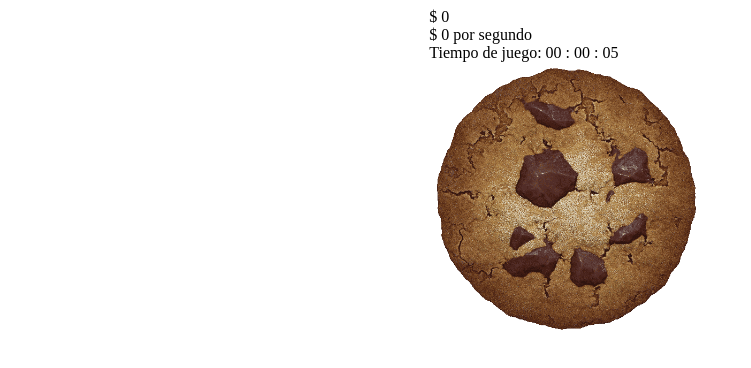
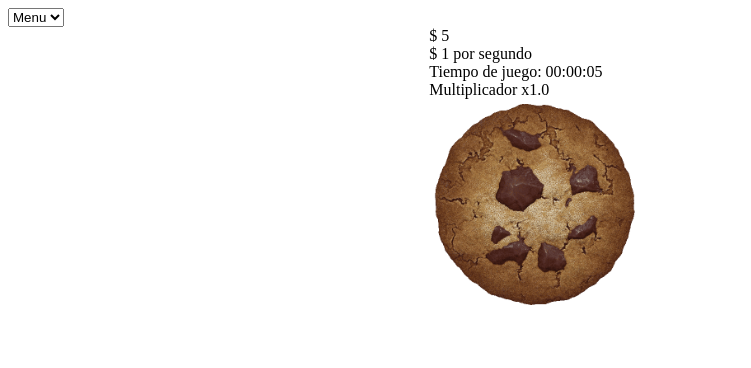
Before and after one commit to BlasParedes/Clicker, a plain HTML site: page index.html in a window 1280 px wide. Shown: the whole page, without its empty margins (0-751 px from the left). Drawn offline with Linux system fonts and the light colour scheme.

Commit message:
Add files via upload

```diff
--- a/index.html
+++ b/index.html
@@ -14,11 +14,17 @@
 </div>
 
 <div id="principal">
-	<div id="izquierda"></div>
+	<div id="izquierda">
+		<select>
+			<option><button>Menu</button></option>
+		</select>
+
+	</div>
 	<div id="centro">
 		<div id="dinero">$ 0</div>
 		<div id="cps"></div>
 		<div id="tiempo"></div>
+		<div id="racha"></div>
 		<div id="galleta">
 		</div>
 	</div>
--- a/main.js
+++ b/main.js
@@ -5,21 +5,52 @@ function getID(elemento){ return document.getElementById(elemento); }
 function time(inicio){
 	var str='';
 	var ahora = new Date().getTime()/1000;
-	str+= (Math.floor((ahora - inicio)/3600)<10? '0':'') + Math.floor((ahora - inicio)/3600) + ' : ';
-	str+= (Math.floor((ahora - inicio)/60)<10? '0':'') + Math.floor((ahora - inicio)/60) + ' : ';
-	str+= (Math.floor((ahora - inicio))<10? '0':'') + Math.floor((ahora - inicio));
+	if (ahora < inicio) {
+		alert("trampa");
+	}
+	var segundos = ahora - inicio;
+	var minutos= segundos/60;
+	var horas=minutos/60;
+	do{
+		do{
+			if(segundos%60===0){
+				minutos++;
+			}
+			if(segundos>=60){
+				segundos-=60;
+			}
+		}while(segundos>=60);
+		if(minutos%60===0){
+			horas++;
+		}
+		if(minutos>=60){
+			minutos-=60;
+		}
+	}while(minutos>=60);
+
+	str+= (Math.floor(horas)<10? '0':'') + Math.floor(horas) + ':';
+	str+= (Math.floor(minutos)<10? '0':'') + Math.floor(minutos) + ':';
+	str+= (Math.floor(segundos)<10? '0':'') + Math.floor(segundos);
 
 	return str;
 }
+
+
 // Game: objeto/función principal del juego
 // Equipo: rubro seleccionado por el usuario
 // por los momentos galleta
 function Game(equipo){
+	var activo;
 	var equipo = equipo;
 	var dineroActual = 0;
 	var dineroTotal = 0;
-	var cps = 0;
+	var cps = 1;
+	var cpsActual;
 	var tiempo = new Date().getTime()/1000;
+	var actual;
+	var pasado;
+	var racha = 1;
+	activo=actual=tiempo;
 	getID(equipo).innerHTML = "<img id='producto' src='img/perfectCookie.png'>"; //colocar este src dinámico cuando se incluyan los otros rubros
 	getID(equipo).onclick=function(){clickNormal()};
 
@@ -27,21 +58,50 @@ function Game(equipo){
 	function actualizarDinero(){
 		getID("dinero").innerHTML = '$ '+ Math.floor(dineroActual);
 		getID("cps").innerHTML = '$ ' + cps + ' por segundo';
+		getID("racha").innerHTML = 'Multiplicador x' + racha.toFixed(1);
 	}
 	//Click Normal incrementa en 1 (por los momentos) la cantidad de dinero
 	function clickNormal(){
 		dineroTotal+=1;
 		dineroActual+=1;
+		activo=new Date().getTime()/1000;
 		actualizarDinero();
 	}
 
+	//Jugador activo determina si han pasado 5 minutos desde la ultima vez que se le dio click
+	function jugadorActivo(){
+		var tiempoActual = new Date().getTime()/1000;
+		return (tiempoActual-activo)<=300;
+	}
+
+	function tiempoCorrecto(){ //arreglar
+		return Math.floor(actual)-Math.floor(pasado) === 1;
+	}
+
+	function incrementarRacha(incremento=0.1){
+		racha+=incremento;
+
+	}
 	//Ciclo principal del juego
 	function cicloPrincipal(){
-		dineroTotal+=cps;
-		dineroActual+=cps;
+		pasado=actual;
+		actual=new Date().getTime()/1000;
+		//Se actualiza cada segundo (temporal)
+		if( Math.floor(actual-tiempo)%300===0 && Math.floor(actual-tiempo) !== 0){
+			incrementarRacha();
+		}
 		actualizarDinero();
 		getID("tiempo").innerHTML = "Tiempo de juego: " + time(tiempo);
-		//Se actualiza cada segundo (temporal)
+		cpsActual = cps*racha.toFixed(1);
+		dineroTotal += cpsActual;
+		dineroActual += cpsActual;
+		pasado = new Date().getTime()/1000;
+
+		if( jugadorActivo() === false ){
+			alert('jugador inactivo');//reiniciar juegoS
+		}
+		//alert(Math.floor(actual-tiempo));
+
 		setTimeout(cicloPrincipal,1000);
 	}
 
--- a/style.css
+++ b/style.css
@@ -25,8 +25,8 @@
 
 
 #producto{
-	width: 65%;
-	height: 65%;
+	width: 50%;
+	height: 50%;
 	animation-name: animacion;
 	animation-duration: 1s;
 }
```
